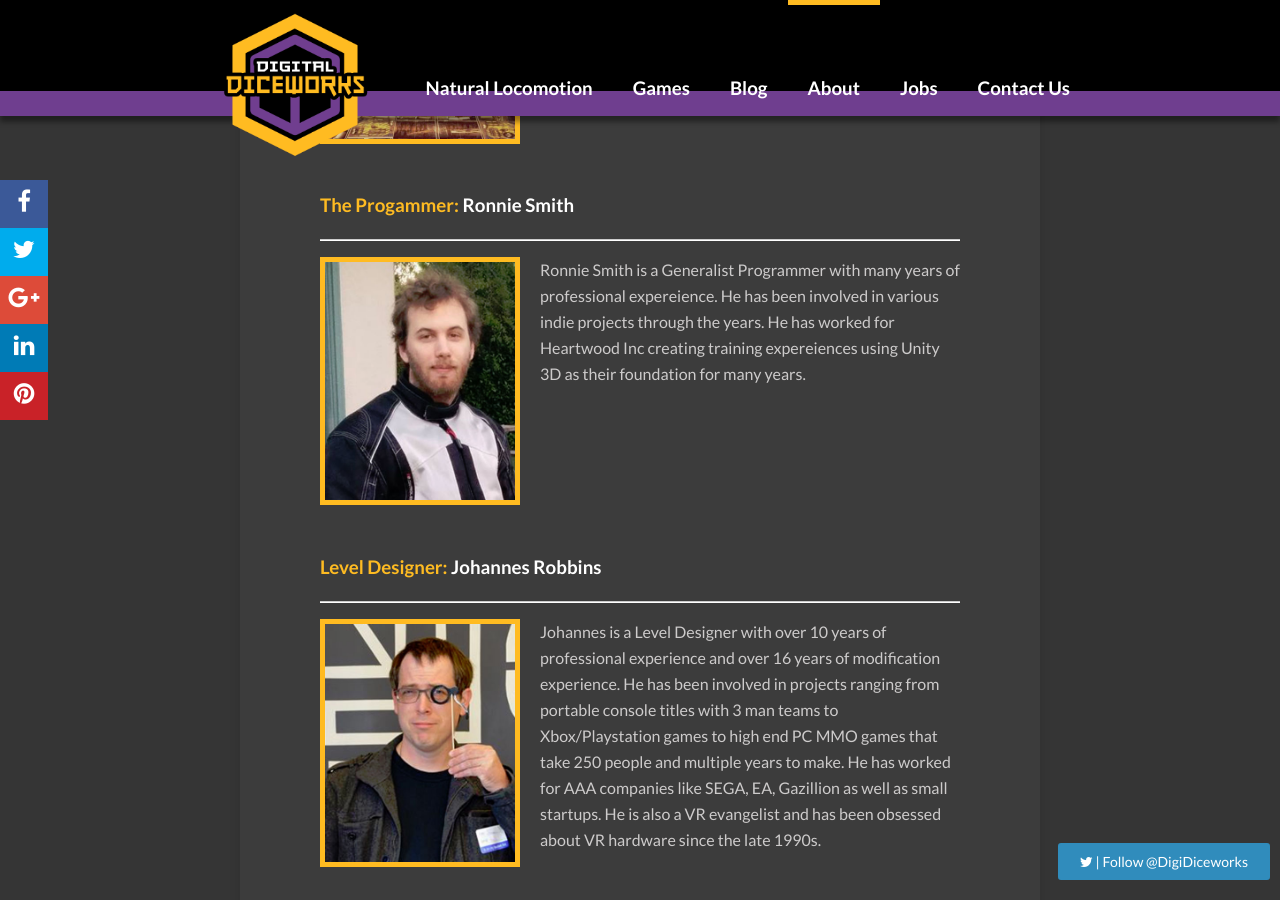
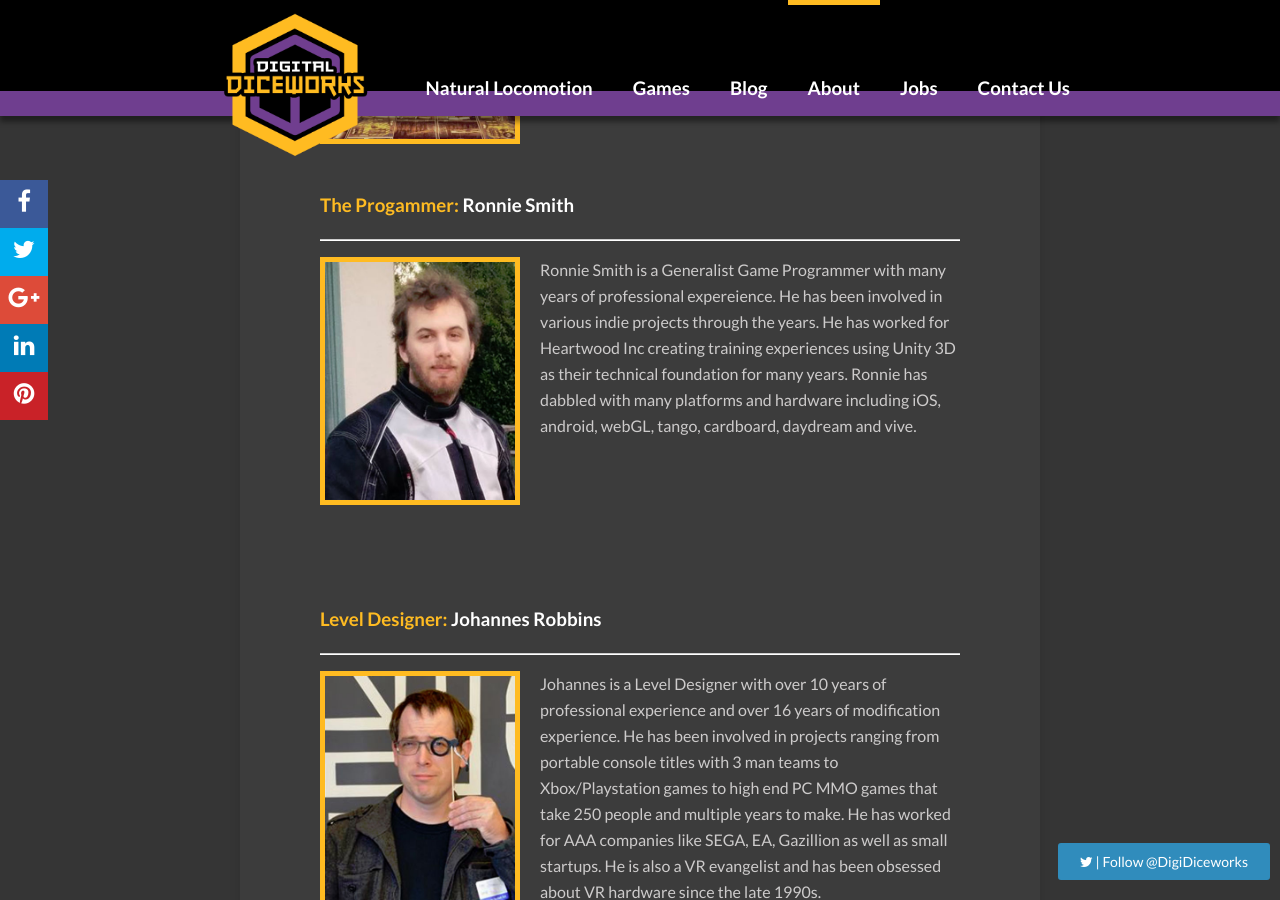
Before and after one commit to DigitalDiceworks/digitaldiceworks.github.io, a Jekyll site: the page built from about.html, in a window 1280 px wide and 900 px high, scrolled down 628 px. Built offline with Jekyll 4.4.1, drawn with Linux system fonts in a browser that asks for light colours; nearby versions of some CDN libraries; comment, search, counter and statistics services are not loaded.

Commit message:
Typo Fix/Bio Update

```diff
--- a/about.html
+++ b/about.html
@@ -37,10 +37,12 @@ systems but that is complete and fulfilling.
       align="left"
       alt="Ronnie Smith">
     <p>
-      Ronnie Smith is a Generalist Programmer with many years of professional expereience.
-      He has been involved in various indie projects through the years. He has worked for
-      Heartwood Inc creating training expereiences using Unity 3D as their foundation for
-      many years.
+      Ronnie Smith is a Generalist Game Programmer with many years of professional
+      expereience. He has been involved in various indie projects through the years.
+      He has worked for Heartwood Inc creating training experiences using Unity 3D
+      as their technical foundation for many years. Ronnie has dabbled with many
+      platforms and hardware including iOS, android, webGL, tango, cardboard,
+      daydream and vive.
     </p>
 <br>
 <br>
```
